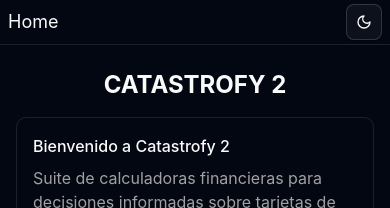
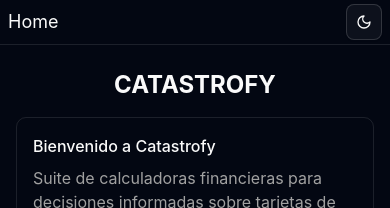
Before and after one commit to Segun-io/catastrofy-2, a React (Vite) app in the folder apps/web/: page / in a window 390 px wide. Shown: the top 208 px of the page. Built offline with nearby package versions, Linux system fonts and the light colour scheme.

Commit message:
🎨 style: simplify title to 'CATASTROFY'
- Remove '2' from mobile title for cleaner appearance
- Update welcome message to match simplified branding

```diff
--- a/apps/web/src/routes/index.tsx
+++ b/apps/web/src/routes/index.tsx
@@ -20,13 +20,13 @@ function HomeComponent() {
 		<div className="container mx-auto max-w-3xl px-4 py-2">
 			{/* Mobile title - simple text */}
 			<div className="block sm:hidden text-center py-4">
-				<h1 className="text-2xl font-bold">CATASTROFY 2</h1>
+				<h1 className="text-2xl font-bold">CATASTROFY</h1>
 			</div>
 			{/* Desktop ASCII art */}
 			<pre className="hidden sm:block overflow-x-auto font-mono text-xs whitespace-pre-wrap break-all">{TITLE_TEXT}</pre>
 			<div className="grid gap-6">
 				<section className="rounded-lg border p-4">
-					<h2 className="mb-2 font-medium">Bienvenido a Catastrofy 2</h2>
+					<h2 className="mb-2 font-medium">Bienvenido a Catastrofy</h2>
 					<p className="text-muted-foreground mb-4">
 						Suite de calculadoras financieras para decisiones informadas sobre tarjetas de crédito e hipotecas.
 					</p>
```
